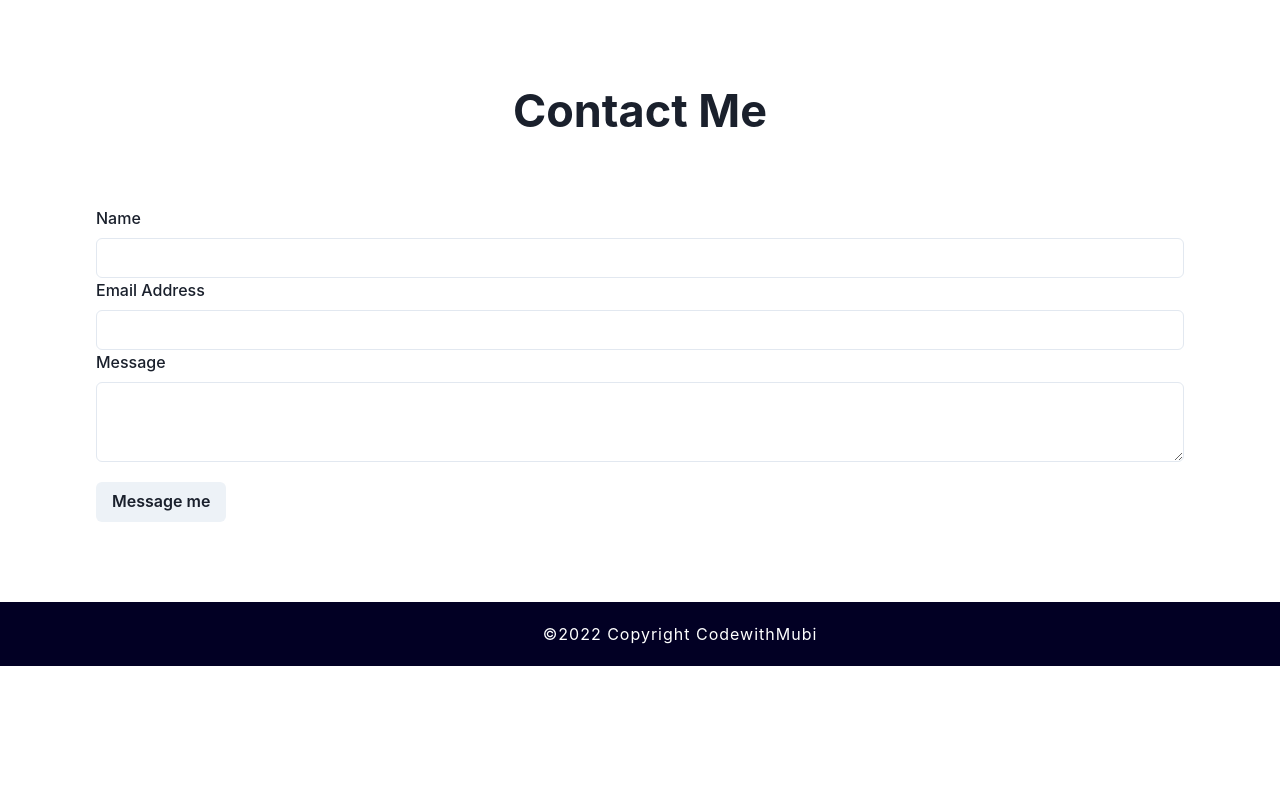
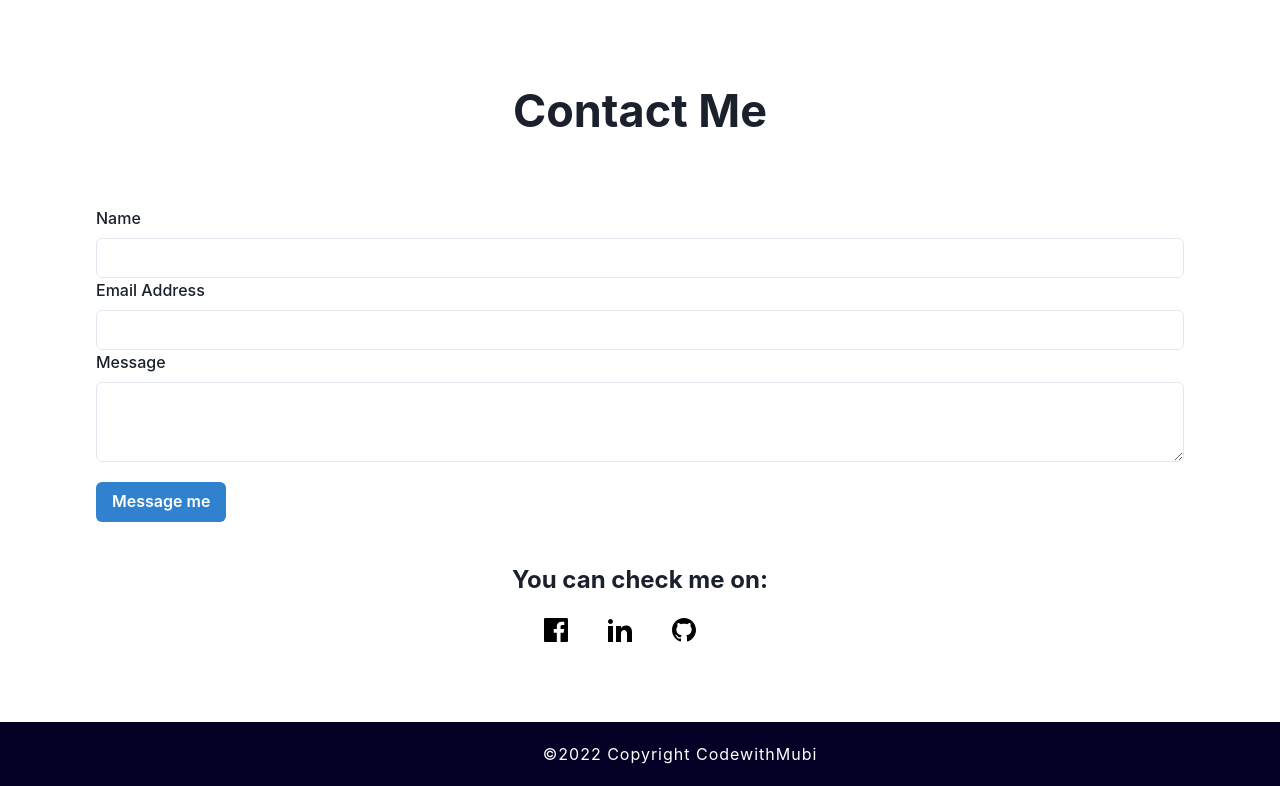
Before and after one commit to Kiddo-prog/My-portfolio, a React (Create React App) app: page / in a window 1280 px wide. Shown: the part 741-1527 px from the top of the page. Before the commit the page ends 1407 px from the top, so only its background shows below. Built offline with nearby package versions, Linux system fonts and the light colour scheme.

Commit message:
Changed submit button background

```diff
--- a/src/components/Contact/ContactForm.jsx
+++ b/src/components/Contact/ContactForm.jsx
@@ -2,15 +2,20 @@
 import {
   Box,
   Heading,
-  // FormControl,
   FormLabel,
-  // FormErrorMessage,
   Textarea,
   Input,
   Button,
+  Text,
+  Flex,
+  VStack
 } from "@chakra-ui/react";
 
-function Form() {
+const iconLink = {
+  marginRight: "2.5em",
+};
+
+const Form = () => {
   const initialFormData = Object.freeze({
     name: "",
     email: "",
@@ -64,10 +69,59 @@
           Message
         </FormLabel>
         <Textarea name="message" onChange={handleChange} isRequired />
-        <Button type="submit" mt={5}>
+        <Button type="submit" mt={5} bgColor={'blue.500'} color={'white'} _hover={{bgColor: 'blue'}}>
           Message me
         </Button>
       </form>
+
+      <VStack mt={10} alignItems={'center'} justifyContent={'center'}>
+        <Text fontWeight={'bold'} fontSize={'2xl'} mb={3}>You can check me on: </Text>
+        <Flex direction="row" mt="1em">
+                <a style={iconLink} href="https://www.facebook.com">
+                  <svg
+                    xmlns="http://www.w3.org/2000/svg"
+                    width="24"
+                    height="24"
+                    viewBox="0 0 24 24"
+                  >
+                    <path d="M22.675 0h-21.35c-.732 0-1.325.593-1.325 1.325v21.351c0 .731.593 1.324 1.325 1.324h11.495v-9.294h-3.128v-3.622h3.128v-2.671c0-3.1 1.893-4.788 4.659-4.788 1.325 0 2.463.099 2.795.143v3.24l-1.918.001c-1.504 0-1.795.715-1.795 1.763v2.313h3.587l-.467 3.622h-3.12v9.293h6.116c.73 0 1.323-.593 1.323-1.325v-21.35c0-.732-.593-1.325-1.325-1.325z" />
+                  </svg>
+                </a>
+
+                <a style={iconLink} href="https://www.linkedin.com/in/hussein-mubarak-3b00b11b2/">
+                  <svg
+                    xmlns="http://www.w3.org/2000/svg"
+                    width="24"
+                    height="24"
+                    viewBox="0 0 24 24"
+                  >
+                    <path d="M4.98 3.5c0 1.381-1.11 2.5-2.48 2.5s-2.48-1.119-2.48-2.5c0-1.38 1.11-2.5 2.48-2.5s2.48 1.12 2.48 2.5zm.02 4.5h-5v16h5v-16zm7.982 0h-4.968v16h4.969v-8.399c0-4.67 6.029-5.052 6.029 0v8.399h4.988v-10.131c0-7.88-8.922-7.593-11.018-3.714v-2.155z" />
+                  </svg>
+                </a>
+
+                <a style={iconLink} href="https://github.com/Kiddo-prog">
+                  <svg
+                    xmlns="http://www.w3.org/2000/svg"
+                    width="24"
+                    height="24"
+                    viewBox="0 0 24 24"
+                  >
+                    <path d="M12 0c-6.626 0-12 5.373-12 12 0 5.302 3.438 9.8 8.207 11.387.599.111.793-.261.793-.577v-2.234c-3.338.726-4.033-1.416-4.033-1.416-.546-1.387-1.333-1.756-1.333-1.756-1.089-.745.083-.729.083-.729 1.205.084 1.839 1.237 1.839 1.237 1.07 1.834 2.807 1.304 3.492.997.107-.775.418-1.305.762-1.604-2.665-.305-5.467-1.334-5.467-5.931 0-1.311.469-2.381 1.236-3.221-.124-.303-.535-1.524.117-3.176 0 0 1.008-.322 3.301 1.23.957-.266 1.983-.399 3.003-.404 1.02.005 2.047.138 3.006.404 2.291-1.552 3.297-1.23 3.297-1.23.653 1.653.242 2.874.118 3.176.77.84 1.235 1.911 1.235 3.221 0 4.609-2.807 5.624-5.479 5.921.43.372.823 1.102.823 2.222v3.293c0 .319.192.694.801.576 4.765-1.589 8.199-6.086 8.199-11.386 0-6.627-5.373-12-12-12z" />
+                  </svg>
+                </a>
+
+                {/* <a style={iconLink} href="#">
+                  <svg
+                    xmlns="http://www.w3.org/2000/svg"
+                    width="24"
+                    height="24"
+                    viewBox="0 0 24 24"
+                  >
+                    <path d="M12 2.163c3.204 0 3.584.012 4.85.07 3.252.148 4.771 1.691 4.919 4.919.058 1.265.069 1.645.069 4.849 0 3.205-.012 3.584-.069 4.849-.149 3.225-1.664 4.771-4.919 4.919-1.266.058-1.644.07-4.85.07-3.204 0-3.584-.012-4.849-.07-3.26-.149-4.771-1.699-4.919-4.92-.058-1.265-.07-1.644-.07-4.849 0-3.204.013-3.583.07-4.849.149-3.227 1.664-4.771 4.919-4.919 1.266-.057 1.645-.069 4.849-.069zm0-2.163c-3.259 0-3.667.014-4.947.072-4.358.2-6.78 2.618-6.98 6.98-.059 1.281-.073 1.689-.073 4.948 0 3.259.014 3.668.072 4.948.2 4.358 2.618 6.78 6.98 6.98 1.281.058 1.689.072 4.948.072 3.259 0 3.668-.014 4.948-.072 4.354-.2 6.782-2.618 6.979-6.98.059-1.28.073-1.689.073-4.948 0-3.259-.014-3.667-.072-4.947-.196-4.354-2.617-6.78-6.979-6.98-1.281-.059-1.69-.073-4.949-.073zm0 5.838c-3.403 0-6.162 2.759-6.162 6.162s2.759 6.163 6.162 6.163 6.162-2.759 6.162-6.163c0-3.403-2.759-6.162-6.162-6.162zm0 10.162c-2.209 0-4-1.79-4-4 0-2.209 1.791-4 4-4s4 1.791 4 4c0 2.21-1.791 4-4 4zm6.406-11.845c-.796 0-1.441.645-1.441 1.44s.645 1.44 1.441 1.44c.795 0 1.439-.645 1.439-1.44s-.644-1.44-1.439-1.44z" />
+                  </svg>
+                </a> */}
+            </Flex>
+          </VStack>
     </Box>
   );
 }
```
